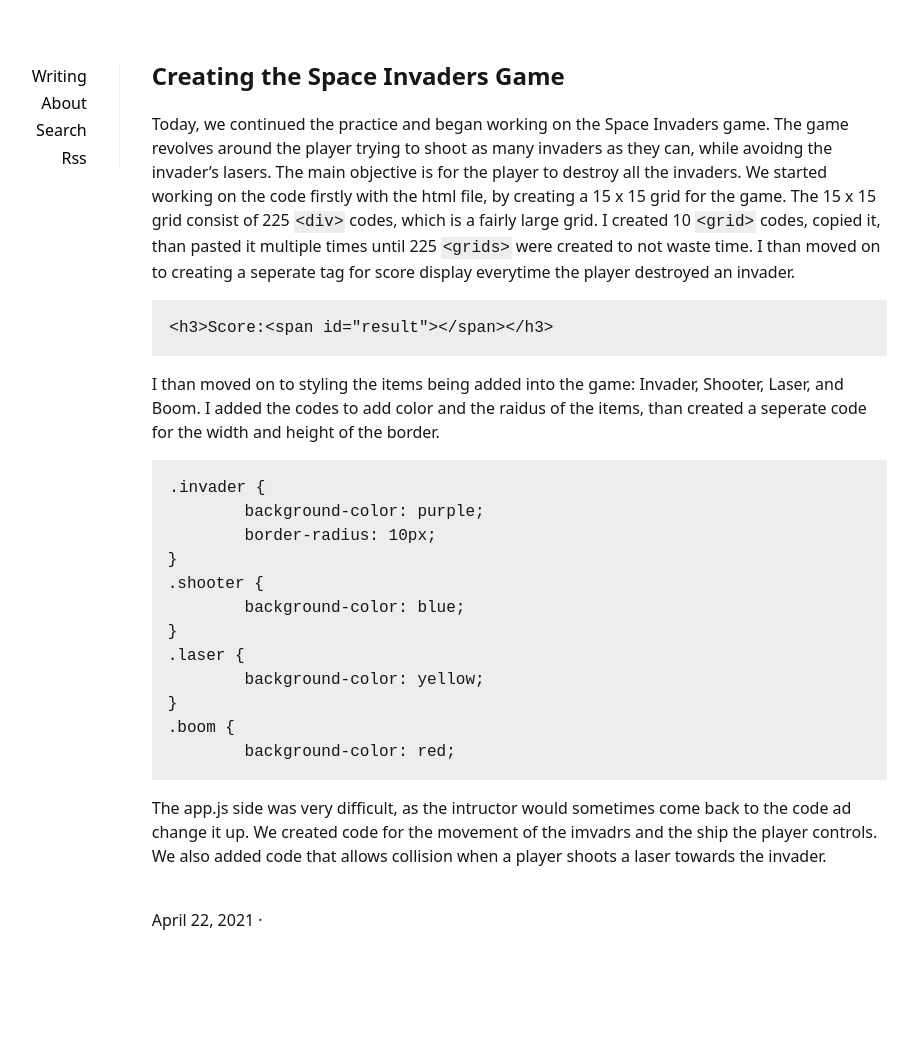
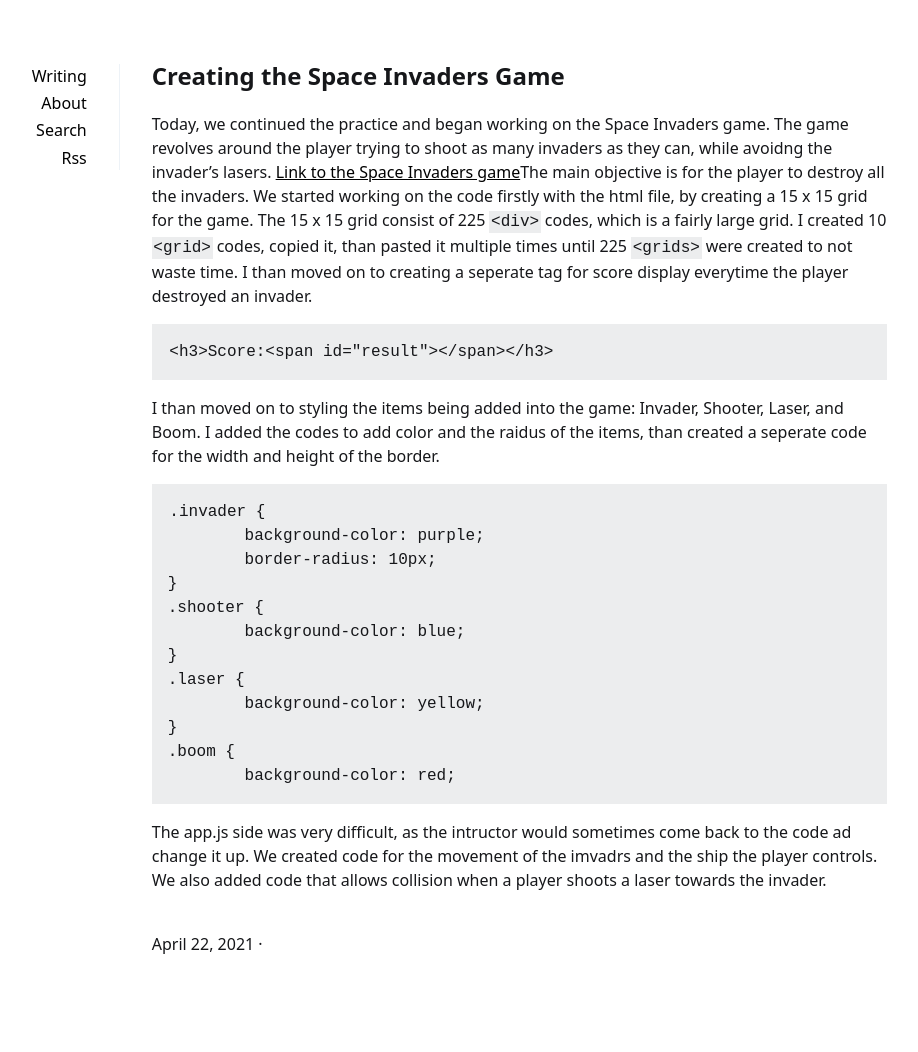
Before and after one commit to Osvaldo178/Osvaldo178.github.io, a Jekyll site: the page built from _posts/2021-4-22-Creating-the-Space-Invaders-Game.md, in a window 1280 px wide. Shown: the whole page, without its empty margins (201-1119 px from the left). Built offline with Jekyll 4.4.1, drawn with Linux system fonts in a browser that asks for light colours; before the commit the page ends 1028 px from its top, so only the background shows below that.

Commit message:
fixed coding and added links to the completed game

````diff
--- a/_posts/2021-4-22-Creating-the-Space-Invaders-Game.md
+++ b/_posts/2021-4-22-Creating-the-Space-Invaders-Game.md
@@ -5,7 +5,7 @@ description:
 summary:
 tags:
 ---
-Today, we continued the practice and began working on the Space Invaders game. The game revolves around the player trying to shoot as many invaders as they can, while avoidng the invader's lasers. The main objective is for the player to destroy all the invaders.
+Today, we continued the practice and began working on the Space Invaders game. The game revolves around the player trying to shoot as many invaders as they can, while avoidng the invader's lasers. [Link to the Space Invaders game](https://osvaldo178.github.io/space-invaders/)The main objective is for the player to destroy all the invaders.
 We started working on the code firstly with the html file, by creating a 15 x 15 grid for the game. The 15 x 15 grid consist of 225 ```<div>``` codes, which is a fairly large grid. I created 10 ```<grid>``` codes, copied it, than pasted it multiple times until 225 ```<grids>``` were created to not waste time. I than moved on to creating a seperate tag for score display everytime the player destroyed an invader.
 
 ```
````
Also changed, not shown: _posts/2021-3-25-Creating-the-Memory-Game.md (+1 -1 lines), _posts/2021-4-01-Creating-the-Whack-a-Mole-Game.md (+1 -1 lines), _posts/2021-4-15-Creating-the-Connect-Four-Game.md (+1 -1 lines), _posts/2021-4-19-Creating-the-Nokia3310-Snake-Game.md (+10 -9 lines).
